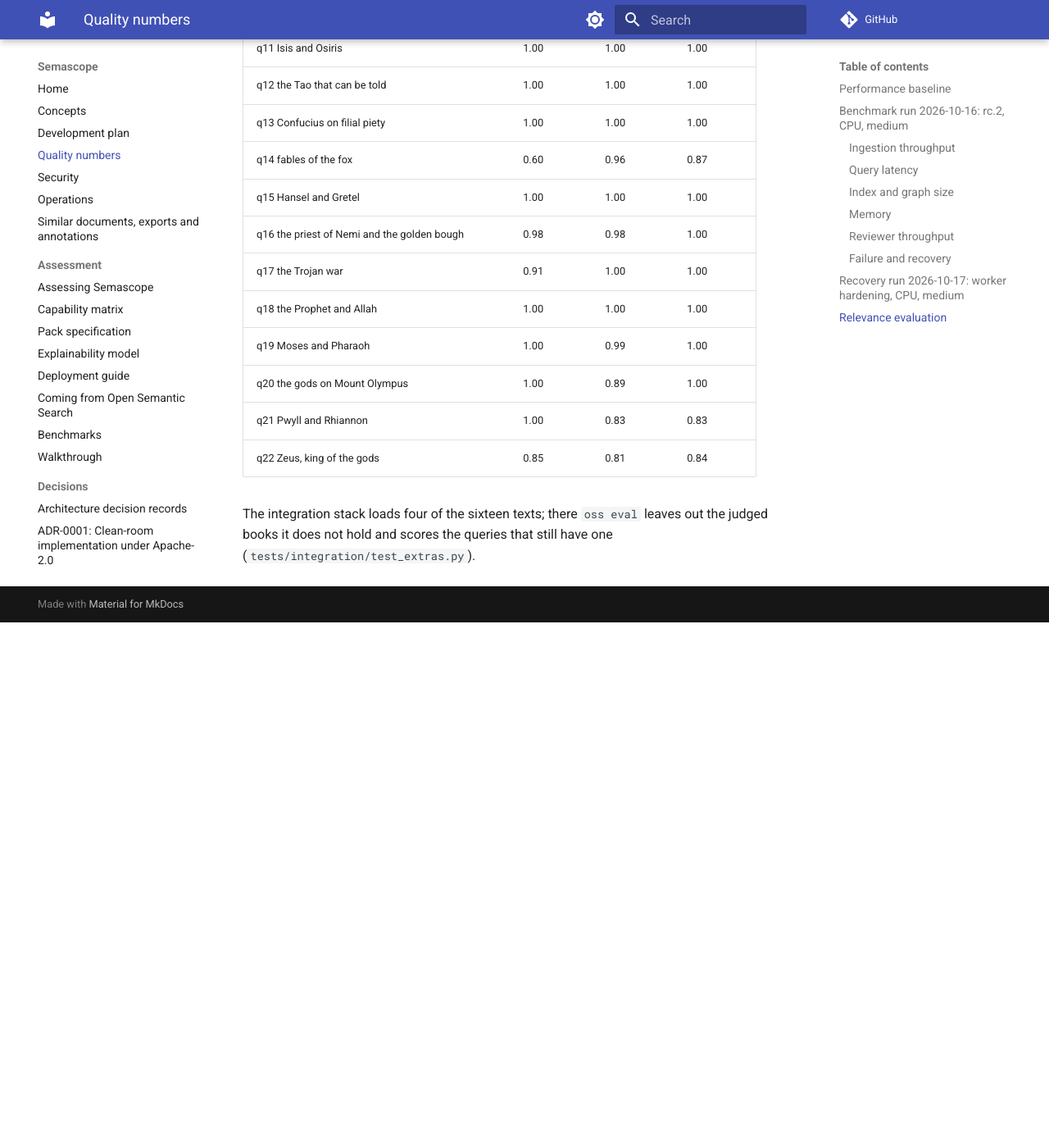
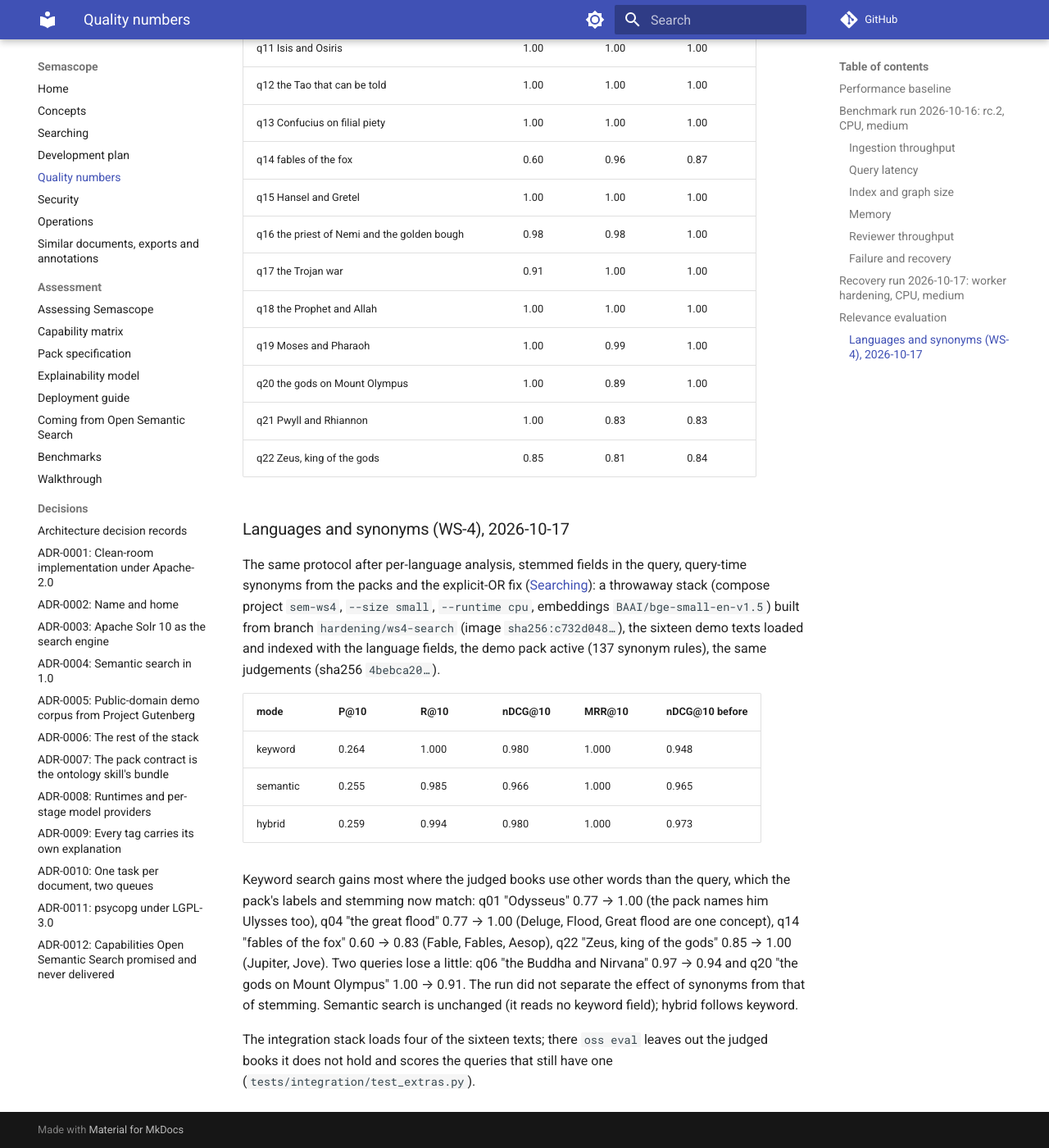
Before and after one commit to rdb420/semascope, an MkDocs documentation site: the page built from docs/quality.md, in a window 1280 px wide and 1400 px high, scrolled down 16015 px. Shown: the whole window at 82% size. Built offline with MkDocs 1.6.1 and Material for MkDocs 9.7.7, drawn with Linux system fonts in a browser that asks for light colours; comment, search, counter and statistics services are not loaded; before the commit the page ends 16774 px from its top, so only the background shows below that; part of the change alters nothing that is shown.

Commit message:
Docs: searching (syntax, languages, synonyms, filters, limits); WS-4 relevance run
docs/search.md documents the query syntax (fields and the exact:, title: and
text: aliases, phrases, boolean operators and how OR binds, negation, wildcards,
fuzzy, proximity, ranges, boosts), the match option, other word forms, the 28
analysed languages and their limits, pack synonyms, filters, facets, dates,
sorting, suggestions, list search, terms, the request limits and the reindex an
upgrade needs. docs/quality.md records `oss eval` on the sixteen demo texts:
nDCG@10 keyword 0.980 (was 0.948), semantic 0.966 (0.965), hybrid 0.980 (0.973).

Agent: claude-code
Co-Authored-By: Claude Opus 5.5 <noreply@anthropic.com>

````diff
--- a/docs/quality.md
+++ b/docs/quality.md
@@ -422,6 +422,32 @@ Per query (nDCG@10):
 | q21 Pwyll and Rhiannon | 1.00 | 0.83 | 0.83 |
 | q22 Zeus, king of the gods | 0.85 | 0.81 | 0.84 |
 
+### Languages and synonyms (WS-4), 2026-10-17
+
+The same protocol after per-language analysis, stemmed fields in the query,
+query-time synonyms from the packs and the explicit-OR fix
+([Searching](search.md)): a throwaway stack (compose project `sem-ws4`,
+`--size small`, `--runtime cpu`, embeddings `BAAI/bge-small-en-v1.5`) built
+from branch `hardening/ws4-search` (image `sha256:c732d048…`), the sixteen demo
+texts loaded and indexed with the language fields, the demo pack active (137
+synonym rules), the same judgements (sha256 `4bebca20…`).
+
+| mode | P@10 | R@10 | nDCG@10 | MRR@10 | nDCG@10 before |
+|---|---|---|---|---|---|
+| keyword | 0.264 | 1.000 | 0.980 | 1.000 | 0.948 |
+| semantic | 0.255 | 0.985 | 0.966 | 1.000 | 0.965 |
+| hybrid | 0.259 | 0.994 | 0.980 | 1.000 | 0.973 |
+
+Keyword search gains most where the judged books use other words than the
+query, which the pack's labels and stemming now match: q01 "Odysseus" 0.77 →
+1.00 (the pack names him Ulysses too), q04 "the great flood" 0.77 → 1.00
+(Deluge, Flood, Great flood are one concept), q14 "fables of the fox" 0.60 →
+0.83 (Fable, Fables, Aesop), q22 "Zeus, king of the gods" 0.85 → 1.00
+(Jupiter, Jove). Two queries lose a little: q06 "the Buddha and Nirvana"
+0.97 → 0.94 and q20 "the gods on Mount Olympus" 1.00 → 0.91. The run did not
+separate the effect of synonyms from that of stemming. Semantic search is
+unchanged (it reads no keyword field); hybrid follows keyword.
+
 The integration stack loads four of the sixteen texts; there `oss eval`
 leaves out the judged books it does not hold and scores the queries that
 still have one (`tests/integration/test_extras.py`).
--- /dev/null
+++ b/docs/search.md
@@ -0,0 +1,208 @@
+# Searching
+
+How to write a query, how languages and pack synonyms affect what it finds,
+and the filters, sorting and views around it. The search page, `POST
+/api/search`, saved searches, alerts, feeds, exports and list search all read
+queries the same way.
+
+## Modes
+
+| mode | finds | ranks by |
+|---|---|---|
+| keyword (default) | documents containing the words, in the syntax below | relevance (BM25), phrase matches first |
+| semantic | passages close in meaning to the query, whatever their words | similarity of the best passages (embeddings) |
+| hybrid | both lists, fused by reciprocal rank | both |
+
+Semantic and hybrid read the query as plain text: the syntax below applies to
+keyword search, and to the keyword half of hybrid. They rank at most 1,000
+documents.
+
+## Query syntax
+
+| write | finds |
+|---|---|
+| `flood ark` | documents with most of the words (see [How many words must match](#how-many-words-must-match)) |
+| `"golden bough"` | the phrase, words in this order |
+| `"golden bough"~3` | the words within three positions of each other |
+| `odysseus OR arjuna` | either word |
+| `odysseus ithaca OR penelope` | Odysseus, and Ithaca or Penelope: OR joins the words on either side of it into one choice |
+| `odysseus AND ithaca`, `+odysseus +ithaca` | both words |
+| `troy -achilles`, `troy NOT achilles` | Troy, without Achilles |
+| `(zeus OR jupiter) AND (thunder OR lightning)` | groups |
+| `odys*`, `wom?n` | wildcards: `*` any characters, `?` one |
+| `odyseus~1` | words one edit (a letter added, dropped, changed or swapped) away; `~2` allows two |
+| `exact:running` | the word as written: no other word forms (pack synonyms still apply) |
+| `title:odyssey` | the title only (with other word forms); `text:` the body only |
+| `language_s:de`, `persons_ss:"Zeus"` | any index field by name: the facet fields, `uri_s`, `media_type_s` and so on |
+| `modified_dt:[2020-01-01T00:00:00Z TO *]` | a range; `[ ]` includes the ends, `{ }` excludes them |
+| `zeus^3 hera` | a boost: Zeus counts three times as much |
+
+Operators are upper case: `or` and `and` are words. Letters are compared without
+case or accents: `vainamoinen` finds "Väinämöinen", `grossmutter` finds
+"Großmutter". A query that is a number (`1984`) is a word like any other.
+
+### How many words must match
+
+By default a document needs all the words of a query of one or two words, all
+but one of three to five words, and 80% of longer ones (Solr's `mm`, set in
+`deploy/solr/configsets/documents/conf/solrconfig.xml`). Words marked `+` or
+joined by AND are always required; words marked `-` or NOT never match. The
+**Match** option on the search page (the API's `operator`) changes the default:
+
+| Match | `operator` | a document needs |
+|---|---|---|
+| Most words | (none) | the rule above |
+| All words | `all` | every word |
+| Any word | `any` | one word |
+| Exact phrase | `phrase` | the whole query as one phrase |
+
+### Other word forms
+
+**Other word forms** (on by default; the API's `stemming`) also matches the
+stems of the words in each document's language: `run` finds "running" and
+"runners" in English texts, `Kind` finds "Kinder" in German ones, `canzone`
+finds "canzoni" in Italian ones. A match of the very words ranks above a
+match of another form. Switch it off, or write `exact:word`, for the written
+form only.
+
+## Languages
+
+Extraction detects each document's language (Tika). Every document is indexed
+twice: once as written (lowercased, accents folded, no word removed, in
+`title_txt` and `text_txt`), and once analysed for its language, with that
+language's stop words and stemmer (`title_txt_<code>`, `text_txt_<code>`). A
+query searches both, so stems never cross languages: a German stem matches
+German documents only.
+
+| code | language | analysis |
+|---|---|---|
+| ar | Arabic | normalisation, light stemmer, stop words |
+| bg | Bulgarian | stemmer, stop words |
+| ca | Catalan | elision, Snowball stemmer, stop words |
+| cs | Czech | stemmer, stop words |
+| da | Danish | Snowball stemmer, stop words |
+| de | German | normalisation (ä, ö, ü, ß), light stemmer, stop words |
+| el | Greek | Greek lower case, stemmer, stop words |
+| en | English | possessives, Porter stemmer, stop words (`protwords.txt` keeps words unstemmed) |
+| es | Spanish | light stemmer, stop words |
+| fa | Persian | normalisation, stemmer, stop words |
+| fi | Finnish | light stemmer, stop words |
+| fr | French | elision (l', d'), light stemmer, stop words |
+| hi | Hindi | normalisation, stemmer, stop words |
+| hu | Hungarian | light stemmer, stop words |
+| id | Indonesian | stemmer, stop words |
+| it | Italian | elision, Italian light stemmer, stop words |
+| ja, ko, zh | Japanese, Korean, Chinese | overlapping pairs of characters (CJK bigrams), full-width forms folded |
+| lv | Latvian | stemmer, stop words |
+| nl | Dutch | Snowball stemmer with exceptions (`stemdict_nl.txt`), stop words |
+| no | Norwegian (also `nb`, `nn`) | light stemmer, stop words |
+| pl | Polish | Stempel stemmer |
+| pt | Portuguese | light stemmer, stop words |
+| ro | Romanian | Snowball stemmer, stop words |
+| ru | Russian | light stemmer, stop words |
+| sv | Swedish | light stemmer, stop words |
+| tr | Turkish | apostrophes, Turkish lower case, Snowball stemmer, stop words |
+
+A document in any other language, or whose language was not detected, is
+searched as written only. The list lives in
+`packages/oss-pipeline/src/oss_pipeline/languages.py` and the documents schema;
+a new language needs both and a reindex.
+
+Notes:
+
+- The analysers, stemmers and word lists are Lucene's, through Solr 10. Polish
+  stemming comes from Solr's `analysis-extras` module, which `compose.yaml`
+  loads (`SOLR_MODULES`); an external Solr without it cannot load the documents
+  schema.
+- Stop words are removed only in a language's own fields, never in the fields
+  as written, so "To be or not to be" still finds the phrase.
+- Chinese text detected by Tika's language endpoint is reported as `zh-cn` or
+  `zh-tw`, which the extraction stage does not keep yet; such documents are then
+  searched as written, where each Chinese character is a word. Japanese and
+  Korean are not affected.
+- OCR reads English only unless Tika is configured otherwise (see
+  [operations](operations.md)).
+
+## Synonyms
+
+The labels of the active packs widen a query. For each taggable concept and
+individual of an active pack, `synonyms_packs.txt` in the documents configset
+holds:
+
+- an individual's names (preferred labels in every language, alternative and
+  hidden labels) as equivalents: `Odysseus, Ulysses` makes either find both;
+- a concept's other labels at half weight: `flood => flood, deluge|0.5,
+  great flood|0.5`, so "flood" also finds "deluge", but texts that say "flood"
+  rank first.
+
+Hidden labels (known misspellings and OCR errors) are found when the correct
+form is searched. Accent-free forms are added, so a query typed without
+accents expands too. A one-word label that is a stop word of English or of the
+label's language, labels shorter than three characters and short acronyms
+(`US`, `NATO`: a query is lowercased before synonyms apply) do not expand.
+
+Synonyms apply to the fields as written, at query time only: they change no
+index and need no reindex. The file is rewritten and the documents collection
+reloaded when a pack is imported or activated and when the server starts. It
+is shared by every collection, and kept under 900 kB (ZooKeeper's limit on a
+configset file is 1 MB); a larger vocabulary leaves terms out and says so in
+the server log.
+
+## Filters, facets and sorting
+
+- **Facets** list the values of the documents found, with counts. Click a value
+  to keep only documents with it (several values of one facet: any of them);
+  click **−** beside it to leave documents with it out (the API's `exclude`).
+  **show more** lists up to 100 values (`facet_more`).
+- **Filters in force** shows every chosen and excluded value and the date range,
+  each with a remove button, also when its facet no longer lists it.
+- **Trees**: a pack's scheme facets and any folder-path field (a field named
+  `*_paths` written by a connector) show as a tree; choosing a folder includes
+  its subfolders.
+- **Dates**: the timeline counts documents by year of modification. Click a bar
+  to keep that year; the bars become months, then days. The API takes
+  `dates: {field, start, end}` (ISO dates; `start` included, `end` excluded) on
+  any `*_dt` field.
+- **Sort**: relevance (default), newest or oldest first (by modification date),
+  title, size. A search without words lists the newest documents first.
+- **Suggestions**: the search box suggests document titles while you type
+  (`GET /api/suggest`); choosing one searches for that title as a phrase.
+
+## List search
+
+**Lists** searches a batch of names (up to 500), each on its own: first as a
+phrase, then, when the phrase finds nothing, all its words in any order with
+other word forms, then each word with one typing error allowed. The table says
+which of the three found each name and the best score, and sorts on any
+column. It takes the collection and a language; the API also takes `filters`,
+`exclude`, `dates` and `methods` (for example `["phrase"]` to stay with the
+phrase).
+
+## Terms
+
+The **terms** view lists the words that stand out in the top 30 hits: a word
+scores by how much more often the hits contain it than the documents of the
+collections searched do. Stop words of the hits' languages are left out.
+
+## Limits
+
+| parameter | range |
+|---|---|
+| `page_size` | 0 to 100 (0 counts only) |
+| `page` | 1 to 500, and a page may not start beyond the 10,000th hit: export instead |
+| `facet_limit` | 1 to 100 values per facet |
+| semantic and hybrid | the best 1,000 documents |
+| CSV and RDF export | the first 10,000 hits |
+| list search | 500 names, 20 hits each |
+
+## After an upgrade
+
+The language fields are written at indexing time. A collection indexed before
+them is still searched as written (and, for every language, with English
+stemming, as before) until it is reindexed:
+
+```bash
+./oss reindex --collection <slug> --stage index
+```
+
+The synonyms need no reindex: they are in place once the server has started.
--- a/mkdocs.yml
+++ b/mkdocs.yml
@@ -13,6 +13,7 @@ theme:
 nav:
   - Home: index.md
   - Concepts: concepts.md
+  - Searching: search.md
   - Development plan: plan.md
   - Quality numbers: quality.md
   - Security: security.md
````
